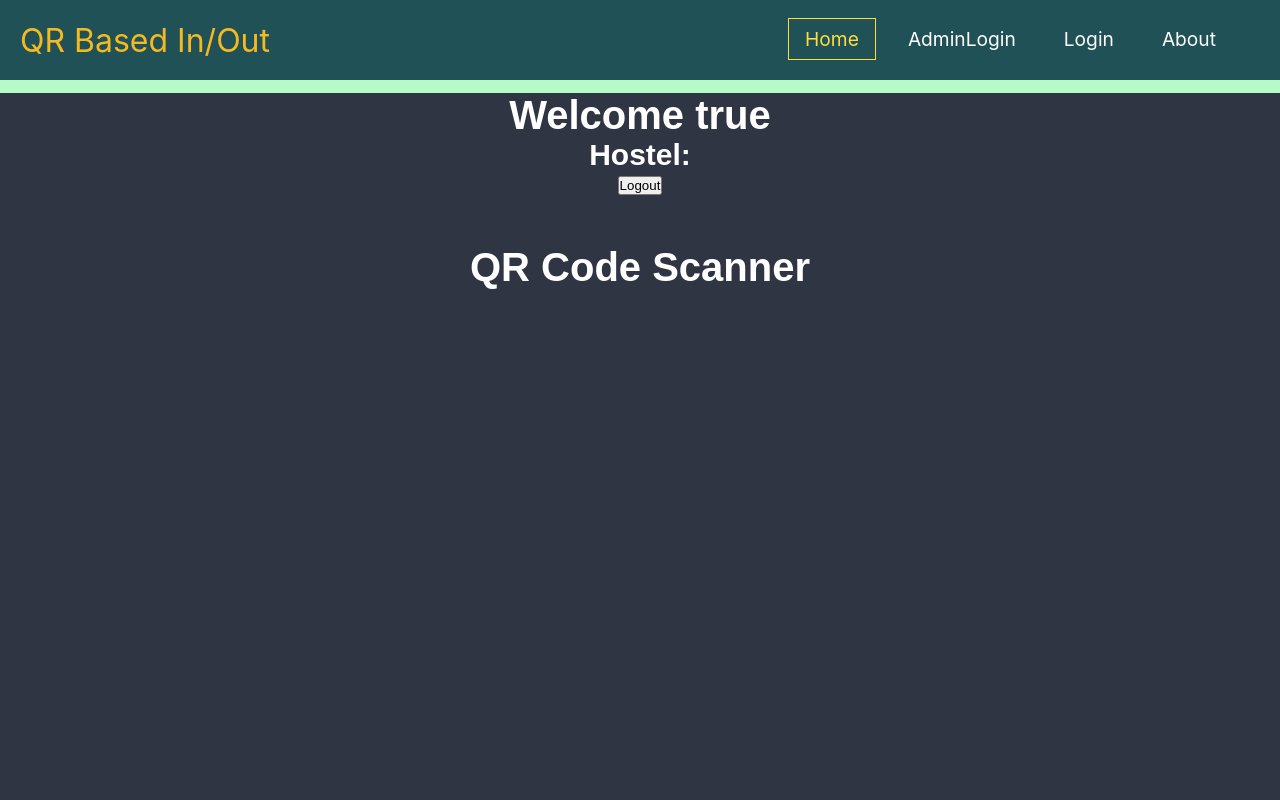
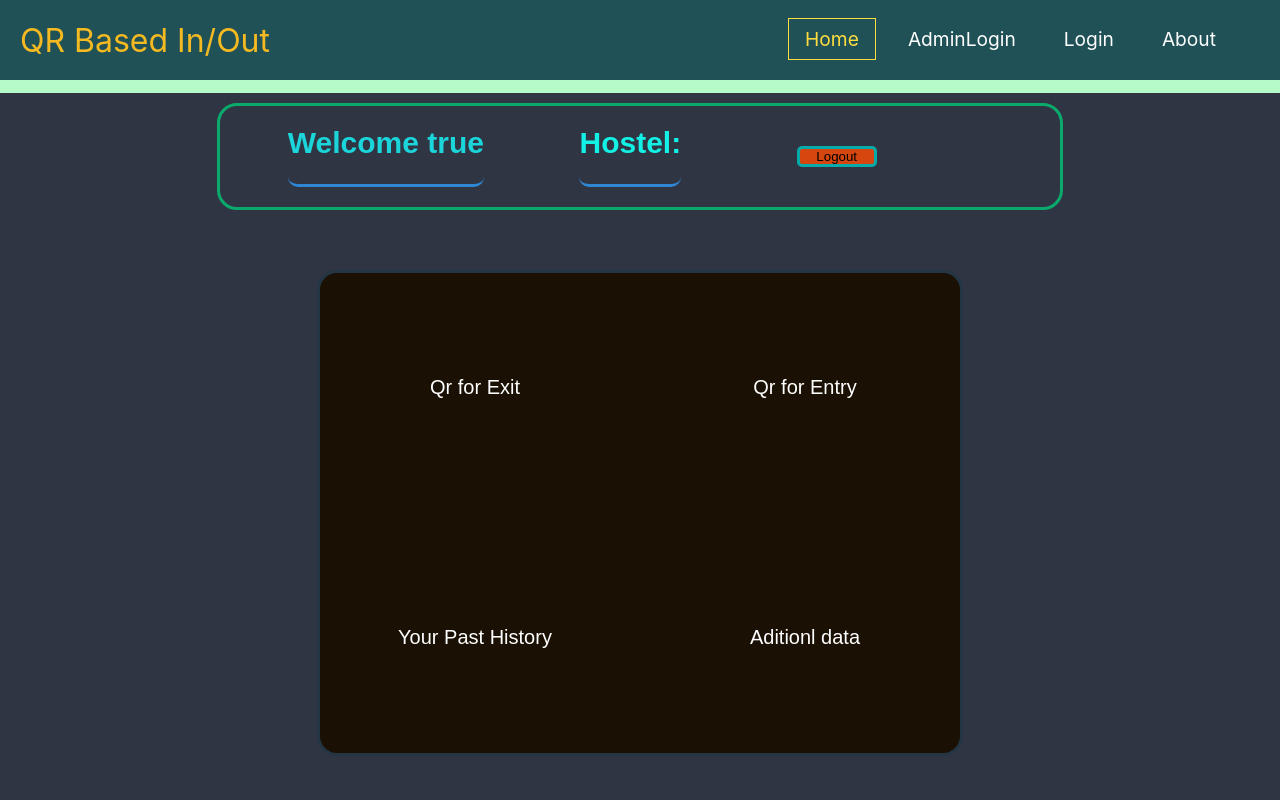
Before and after one commit to gk022135/my-app, a React (Create React App) app: page / in a window 1280 px wide. Shown: the top 800 px of the page. Built offline with nearby package versions, Linux system fonts and the light colour scheme; sample sign-in values are in the browser's storage.

Commit message:
mini pro nov end

```diff
--- a/src/components/Pages/Home.css
+++ b/src/components/Pages/Home.css
@@ -121,3 +121,55 @@
     border: 5px solid blanchedalmond;
     background-color: white;
 }
+.profile{
+    height: auto;
+    width: 50rem;
+    padding: 20px;
+    margin: 10px;
+    border: solid rgb(9, 170, 108);
+    border-radius: 20px;
+    display: flex;
+    flex-direction: row;
+    justify-content:space-around;
+}
+.profile h1 {
+    border-bottom: solid rgb(46, 135, 212);
+    color: #1bd5db;
+    border-radius: 10px;
+    font-size: 30px;
+}
+.profile h2 {
+    border-bottom: solid rgb(46, 135, 212);
+    color: #13f1e6;
+    border-radius: 10px;
+    font-size: 30px;
+}
+.profile button{
+    margin: 20px;
+    width: 80px;
+    border: solid #05aaaa;
+    border-radius: 5px;
+    background-color: rgb(214, 71, 15);
+}
+@media only screen and (max-width: 480px) {
+    .profile{
+        flex-direction: column;
+        height: auto;
+        width: auto;
+    }
+}
+
+.student{
+    background-color: rgb(26, 16, 4);
+    border: solid rgb(36, 53, 68);
+    margin: 50px;
+    border-radius: 20px;
+    display: grid;
+    grid-template-columns: repeat(2, 1fr);
+    grid-template-rows: repeat(2, 1fr);
+    gap: 20px;
+    width:40rem;
+    height: 30rem;
+    justify-content: center;
+    align-items: center;
+}
--- a/src/components/Pages/Home.js
+++ b/src/components/Pages/Home.js
@@ -34,12 +34,20 @@ export const Home = () => {
 };
   return (
     <div className="home">
-      <div>
+      <div className="profile">
             <h1>Welcome {loggedInUser}</h1>
             <h2>Hostel:{hostel}</h2>
             <button onClick={handleLogout}>Logout</button>
 
             <ToastContainer />
+        </div>
+        <div className="student">
+
+          <div className="std_child"><p>Qr for Exit</p></div>
+          <div className="std_child"><p>Qr for Entry</p></div>
+          <div className="std_child"><p>Your Past History</p></div>
+          <div className="std_child">Aditionl data </div>
+
         </div>
       <QRCodeScanner />
       <h1>Home</h1>
--- a/src/components/Pages/QRCodeScanner.js
+++ b/src/components/Pages/QRCodeScanner.js
@@ -15,9 +15,6 @@ const QRCodeScanner = () => {
     setIsScanning(true);
     html5QrCode = new Html5Qrcode("reader");
 
-
-
-    //decodedText is by default provided by Html5QrCode
 
     const qrCodeSuccessCallback = (decodedText) => {
       setScannedData(decodedText);
@@ -59,6 +56,8 @@ const QRCodeScanner = () => {
         console.error("Failed to stop scanning:", err);
       });
     }
+
+
     const SendDataBackend = async (dataObject,req,res)=>{
       const url = "http://localhost:8080/auth/gatepass";
       const response = await fetch(url,{
```
